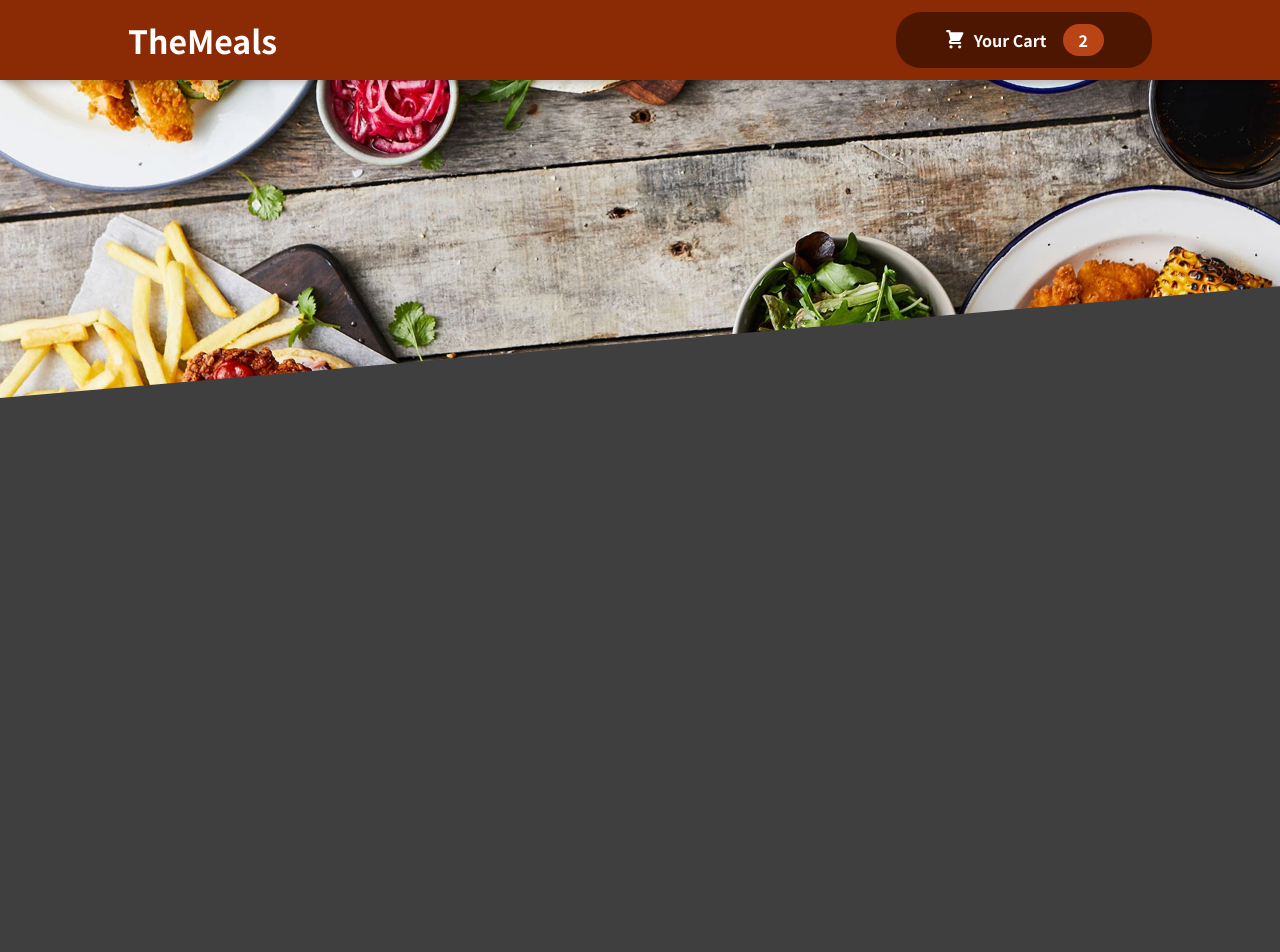
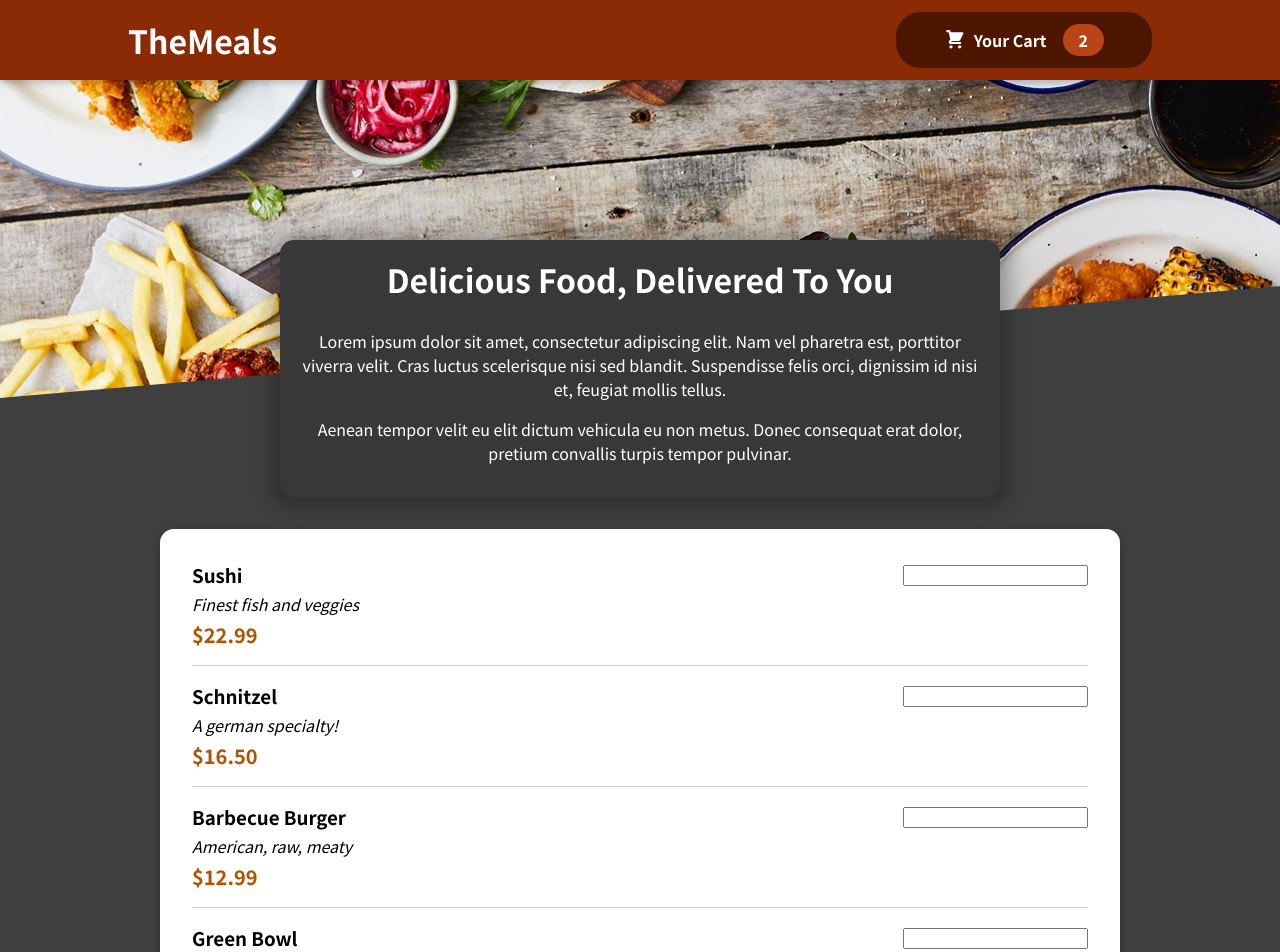
Before and after one commit to emoket/the-food-order-webapp, a React (Create React App) app: page / in a window 1280 px wide. Shown: the top 952 px of the page. Before the commit the page ends 800 px from the top, so only its background shows below. Built offline with nearby package versions, Linux system fonts and the light colour scheme.

Commit message:
Meal Components added

```diff
--- a/src/App.js
+++ b/src/App.js
@@ -1,10 +1,14 @@
 import { Fragment } from 'react';
 import Header from './components/Layout/Header';
+import Meals from './components/Meals/Meals';
 
 function App() {
   return (
     <Fragment>
       <Header />
+      <main>
+        <Meals />
+      </main>
     </Fragment>
   );
 }
--- /dev/null
+++ b/src/components/Meals/AvailableMeals.js
@@ -0,0 +1,52 @@
+import React from 'react';
+import Card from '../UI/Card';
+import MealItem from './MealItem/MealItem';
+
+import classes from './AvailableMeals.module.css';
+
+const DUMMY_MEALS = [
+  {
+    id: 'm1',
+    name: 'Sushi',
+    description: 'Finest fish and veggies',
+    price: 22.99,
+  },
+  {
+    id: 'm2',
+    name: 'Schnitzel',
+    description: 'A german specialty!',
+    price: 16.5,
+  },
+  {
+    id: 'm3',
+    name: 'Barbecue Burger',
+    description: 'American, raw, meaty',
+    price: 12.99,
+  },
+  {
+    id: 'm4',
+    name: 'Green Bowl',
+    description: 'Healthy...and green...',
+    price: 18.99,
+  },
+];
+
+const AvailableMeals = () => {
+  const mealsList = DUMMY_MEALS.map((meal) => (
+    <MealItem
+      key={meal.id}
+      name={meal.name}
+      description={meal.description}
+      price={meal.price}
+    />
+  ));
+  return (
+    <section className={classes.meals}>
+      <Card>
+        <ul>{mealsList}</ul>
+      </Card>
+    </section>
+  );
+};
+
+export default AvailableMeals;
--- /dev/null
+++ b/src/components/Meals/AvailableMeals.module.css
@@ -0,0 +1,24 @@
+.meals {
+  max-width: 60rem;
+  width: 90%;
+  margin: 2rem auto;
+  animation: meals-appear 1s ease-out forwards;
+}
+
+.meals ul {
+  list-style: none;
+  margin: 0;
+  padding: 0;
+}
+
+@keyframes meals-appear {
+  from {
+    opacity: 0;
+    transform: translateY(3rem);
+  }
+
+  to {
+    opacity: 1;
+    transform: translateY(0);
+  }
+}
--- /dev/null
+++ b/src/components/Meals/MealItem/MealItem.js
@@ -0,0 +1,23 @@
+import React from 'react';
+import MealItemForm from './MealItemForm';
+
+import classes from './MealItem.module.css';
+
+const MealItem = (props) => {
+  const price = `$${props.price.toFixed(2)}`;
+
+  return (
+    <li className={classes.meal}>
+      <div>
+        <h3>{props.name}</h3>
+        <div className={classes.description}>{props.description}</div>
+        <div className={classes.price}>{price}</div>
+      </div>
+      <div>
+        <MealItemForm />
+      </div>
+    </li>
+  );
+};
+
+export default MealItem;
--- /dev/null
+++ b/src/components/Meals/MealItem/MealItem.module.css
@@ -0,0 +1,22 @@
+.meal {
+  display: flex;
+  justify-content: space-between;
+  margin: 1rem;
+  padding-bottom: 1rem;
+  border-bottom: 1px solid #ccc;
+}
+
+.meal h3 {
+  margin: 0 0 0.25rem 0;
+}
+
+.description {
+  font-style: italic;
+}
+
+.price {
+  margin-top: 0.25rem;
+  font-weight: bold;
+  color: #ad5502;
+  font-size: 1.25rem;
+}
--- /dev/null
+++ b/src/components/Meals/MealItem/MealItemForm.js
@@ -0,0 +1,14 @@
+import React from 'react';
+
+import classes from './MealItemForm.module.css';
+
+const MealItemForm = (props) => {
+  return (
+    <form className={classes.form}>
+      <label></label>
+      <input></input>
+    </form>
+  );
+};
+
+export default MealItemForm;
--- /dev/null
+++ b/src/components/Meals/MealItem/MealItemForm.module.css
@@ -0,0 +1,20 @@
+.form {
+  text-align: right;
+}
+
+.form button {
+  font: inherit;
+  cursor: pointer;
+  background-color: #8a2b06;
+  border: 1px solid #8a2b06;
+  color: white;
+  padding: 0.25rem 2rem;
+  border-radius: 20px;
+  font-weight: bold;
+}
+
+.form button:hover,
+.form button:active {
+  background-color: #641e03;
+  border-color: #641e03;
+}
--- /dev/null
+++ b/src/components/Meals/Meals.js
@@ -0,0 +1,16 @@
+import React, { Fragment } from 'react';
+import AvailableMeals from './AvailableMeals';
+import MealsSummary from './MealsSummary';
+
+import classes from './Meals.module.css';
+
+const Meals = (props) => {
+  return (
+    <Fragment>
+      <MealsSummary />
+      <AvailableMeals />
+    </Fragment>
+  );
+};
+
+export default Meals;
--- /dev/null
+++ b/src/components/Meals/MealsSummary.js
@@ -0,0 +1,22 @@
+import React from 'react';
+import classes from './MealsSummary.module.css';
+
+const MealsSummary = () => {
+  return (
+    <section className={classes.summary}>
+      <h2>Delicious Food, Delivered To You</h2>
+      <p>
+        Lorem ipsum dolor sit amet, consectetur adipiscing elit. Nam vel
+        pharetra est, porttitor viverra velit. Cras luctus scelerisque nisi sed
+        blandit. Suspendisse felis orci, dignissim id nisi et, feugiat mollis
+        tellus.
+      </p>
+      <p>
+        Aenean tempor velit eu elit dictum vehicula eu non metus. Donec
+        consequat erat dolor, pretium convallis turpis tempor pulvinar.
+      </p>
+    </section>
+  );
+};
+
+export default MealsSummary;
--- /dev/null
+++ b/src/components/Meals/MealsSummary.module.css
@@ -0,0 +1,18 @@
+.summary {
+  text-align: center;
+  max-width: 45rem;
+  width: 90%;
+  margin: auto;
+  margin-top: -10rem;
+  position: relative;
+  background-color: #383838;
+  color: white;
+  border-radius: 14px;
+  padding: 1rem;
+  box-shadow: 0 1px 18px 10px rgba(0, 0, 0, 0.25);
+}
+
+.summary h2 {
+  font-size: 2rem;
+  margin-top: 0;
+}
```
Also changed, not shown: src/components/Meals/Meals.module.css (added).
